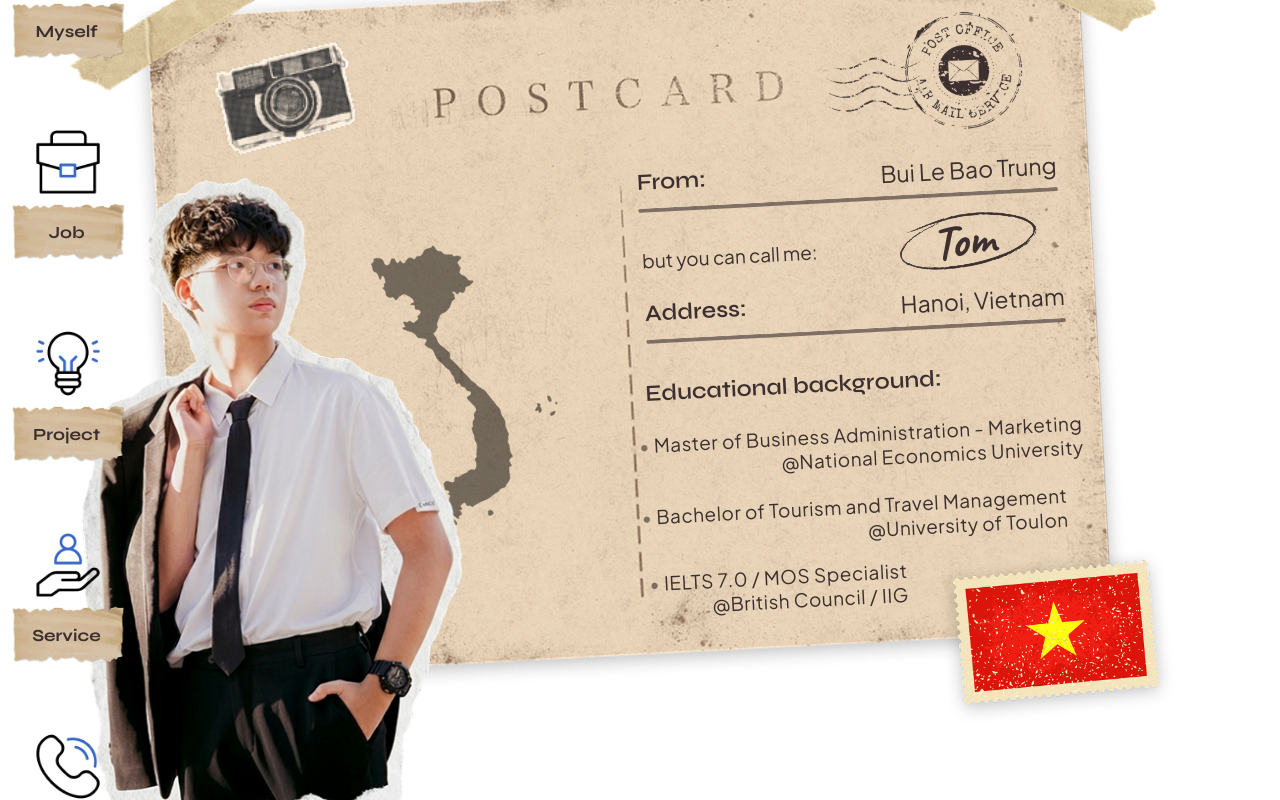
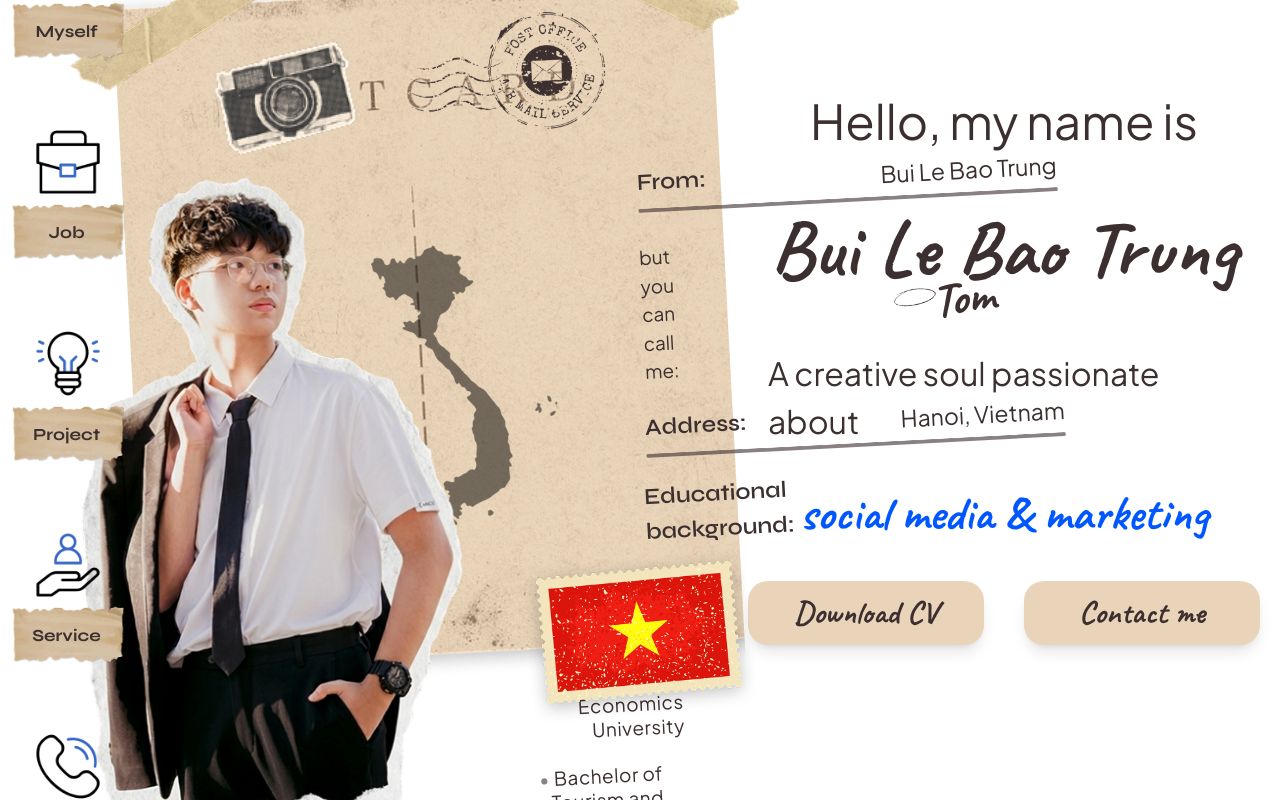
Before and after one commit to baotrung1806/bui_le_bao_trung, a React (Vite) app: page / in a window 1280 px wide. Shown: the top 800 px of the page. Built offline with nearby package versions, Linux system fonts and the light colour scheme.

Commit message:
feat: update MyselfInfo and MyselfPostcard components with new layout and styling adjustments

```diff
--- a/src/pages/BaoTrung.tsx
+++ b/src/pages/BaoTrung.tsx
@@ -1,9 +1,11 @@
 import MySelfSection from "./components/MySelfSection";
+import MyselfInfo from "./components/MySelfSection/MyselfInfo";
 
 export const BaoTrung = () => {
   return (
-    <div>
+    <div className="flex flex-row items-center">
       <MySelfSection />
+      <MyselfInfo />
     </div>
   );
 };
--- a/src/pages/components/MySelfSection/MyselfInfo.tsx
+++ b/src/pages/components/MySelfSection/MyselfInfo.tsx
@@ -1,24 +1,24 @@
-// import { ButtonCustom } from '@/components/ButtonCustom';
-// import { useTranslation } from '@/utils';
+import { ButtonCustom } from '@/components/ButtonCustom';
+import { useTranslation } from '@/utils';
 
-// const MyselfInfo = () => {
-//   const t = useTranslation('main.myself');
-//   return (
-//     <div className="w-full md:w-2/5 flex flex-col items-start font-main text-brand-dark space-y-8 pr-10">
-//       <p className="text-3xl font-light">{t('headline')}</p>
-//       <div className="relative">
-//         <h1 className="text-7xl font-signature border-b-4 border-brand-dark pb-2 leading-tight">
-//           {t('fullname')}
-//         </h1>
-//       </div>
-//       <p className="text-3xl font-light">{t('title')}</p>
-//       <p className="text-5xl font-blue-script text-brand-blue tracking-wide">{t('subTitle')}</p>
-//       <div className="flex gap-10 mt-12 pt-8">
-//         <ButtonCustom className="bg-[#E9D4B9] text-[#3C2F2F]" value={t('downloadCV')} />
-//         <ButtonCustom className="bg-[#E9D4B9] text-[#3C2F2F]" value={t('contact')} />
-//       </div>
-//     </div>
-//   );
-// };
+const MyselfInfo = () => {
+  const t = useTranslation('main.myself');
+  return (
+    <div className="flex flex-col w-full md:w-2/5 items-center font-main text-brand-dark space-y-8 pr-10 text-[#3C2F2F]">
+      <p className="text-[48px] font-plus">{t('headline')}</p>
+      <div className="relative text-center">
+        <h1 className="text-[80px] font-['Caveat'] font-bold pb-2">
+          {t('fullname')}
+        </h1>
+      </div>
+      <p className="text-[32px] font-plus">{t('title')}</p>
+      <p className="text-[48px] font-['Caveat'] font-bold text-[#0057FF]">{t('subTitle')}</p>
+      <div className="flex gap-10">
+        <ButtonCustom className="bg-[#E9D4B9]" value={t('downloadCV')} />
+        <ButtonCustom className="bg-[#E9D4B9]" value={t('contact')} />
+      </div>
+    </div>
+  );
+};
 
-// export default MyselfInfo;
+export default MyselfInfo;
--- a/src/pages/components/MySelfSection/MyselfPostcard.tsx
+++ b/src/pages/components/MySelfSection/MyselfPostcard.tsx
@@ -104,7 +104,7 @@ const MyselfPostcard = () => {
             Educational background:
           </h3>
 
-          <div className="flex flex-col gap-6 text-[19px] mr-[22px]">
+          <div className="flex flex-col gap-6 text-[19px] mr-[7px]">
             {EDUCATION_KEYS.map(({ key, className }) => (
               <p
                 key={key}
```
